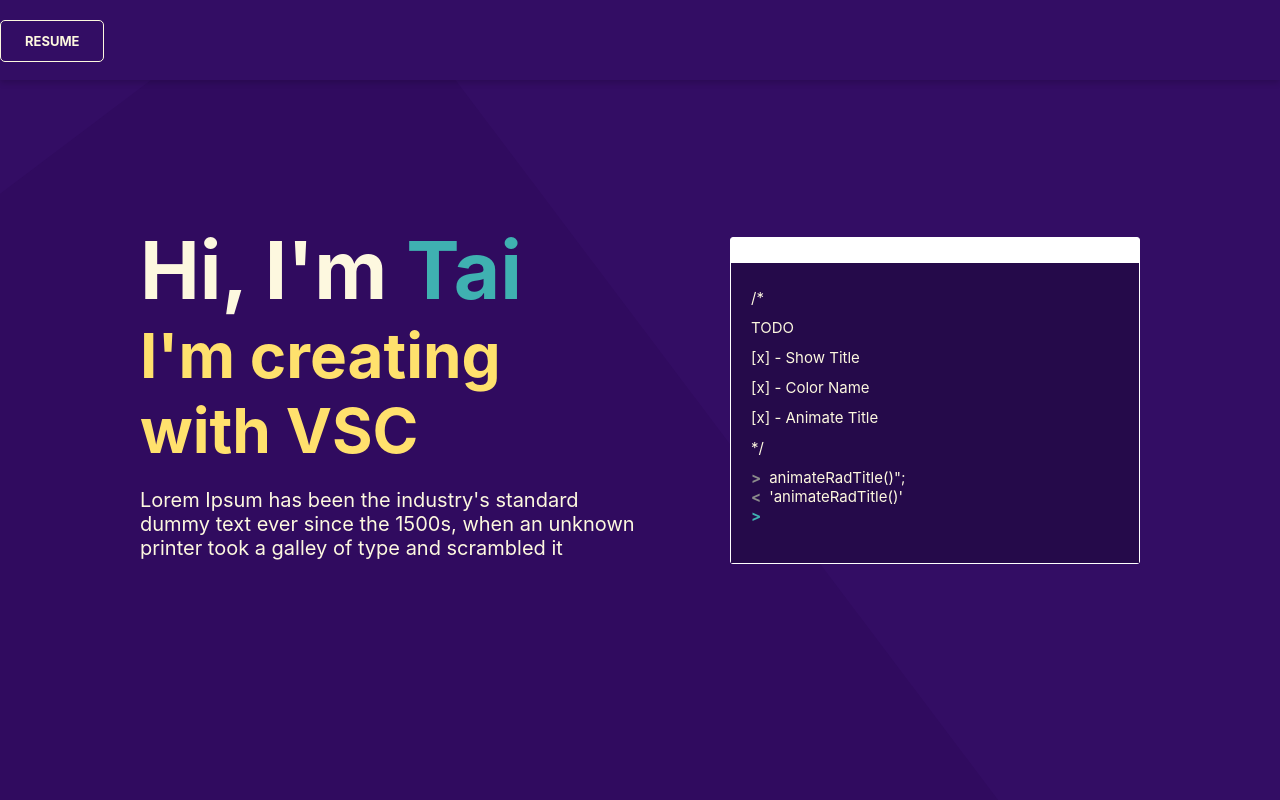
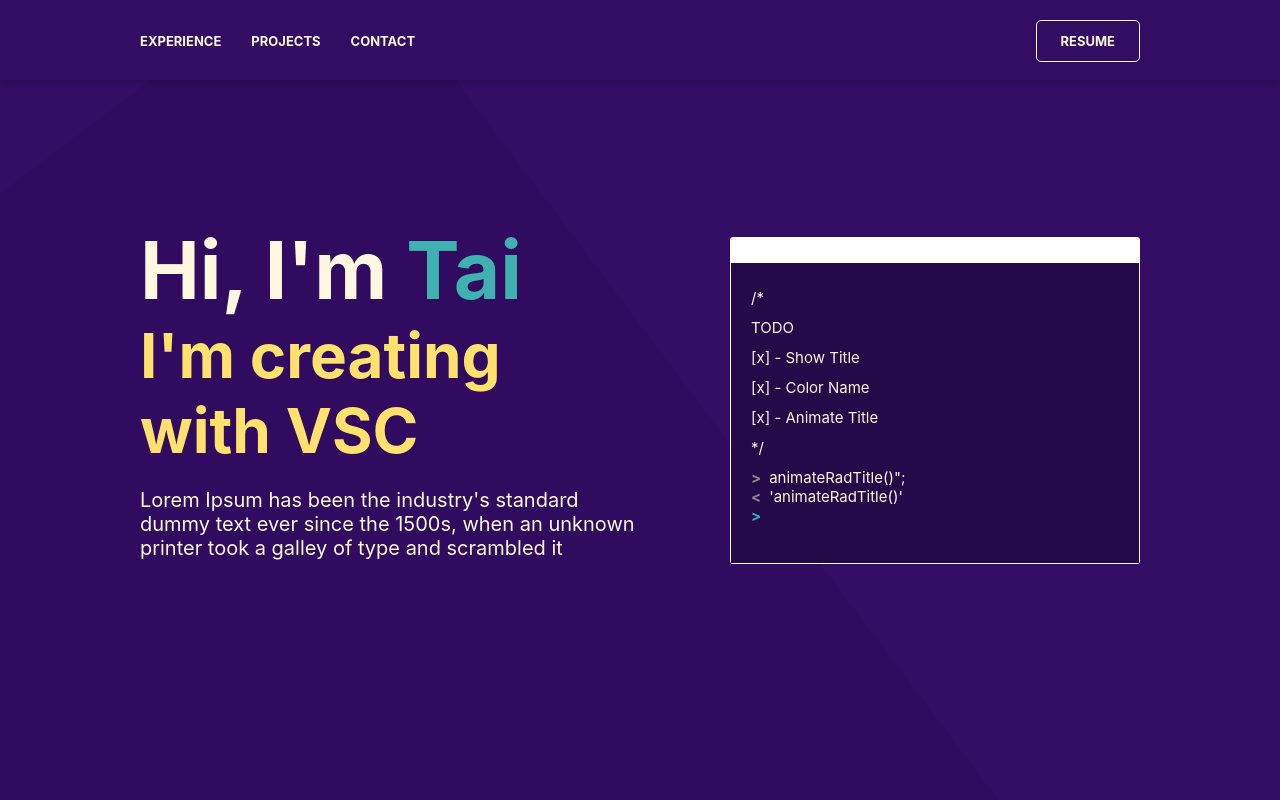
Before and after one commit to taihelsel/portfolio2, a React (Create React App) app: page / in a window 1280 px wide. Shown: the top 800 px of the page. Built offline with nearby package versions, Linux system fonts and the light colour scheme.

Commit message:
fixed bug where nav wouldn't show on desktop

```diff
--- a/src/Components/Nav/Nav.css
+++ b/src/Components/Nav/Nav.css
@@ -73,7 +73,7 @@ nav a {
 /*mobile*/
 
 @media only screen and (max-width: 768px) and (min-width: 0px) {
-    .nav-resume-btn {
+    .nav-resume-btn,.nav-section-links {
         display: none;
     }
     .nav-section-links{
--- a/src/Components/Nav/Nav.js
+++ b/src/Components/Nav/Nav.js
@@ -8,7 +8,7 @@ function Nav() {
     }
     return (
         <nav style={{ backgroundColor: showNav ? "var(--bc-1)" : "" }}>
-            <ul className="nav-section-links" style={{ display: showNav ? "block" : "none" }}>
+            <ul className="nav-section-links" style={showNav ? { display: "block" } : {}}>
                 <li>
                     <a className="nav-section-link" href="">Experience</a>
                 </li>
```
